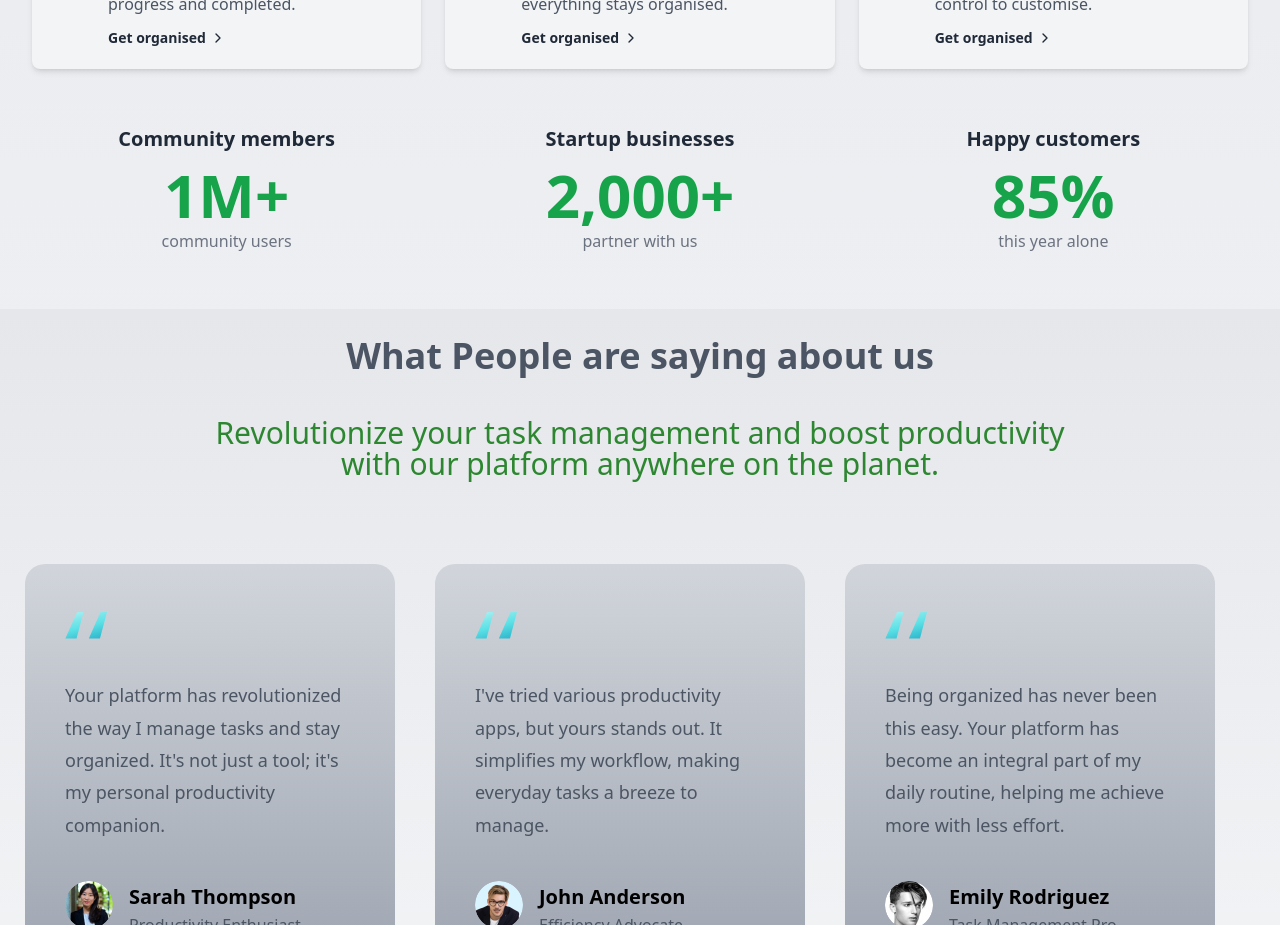
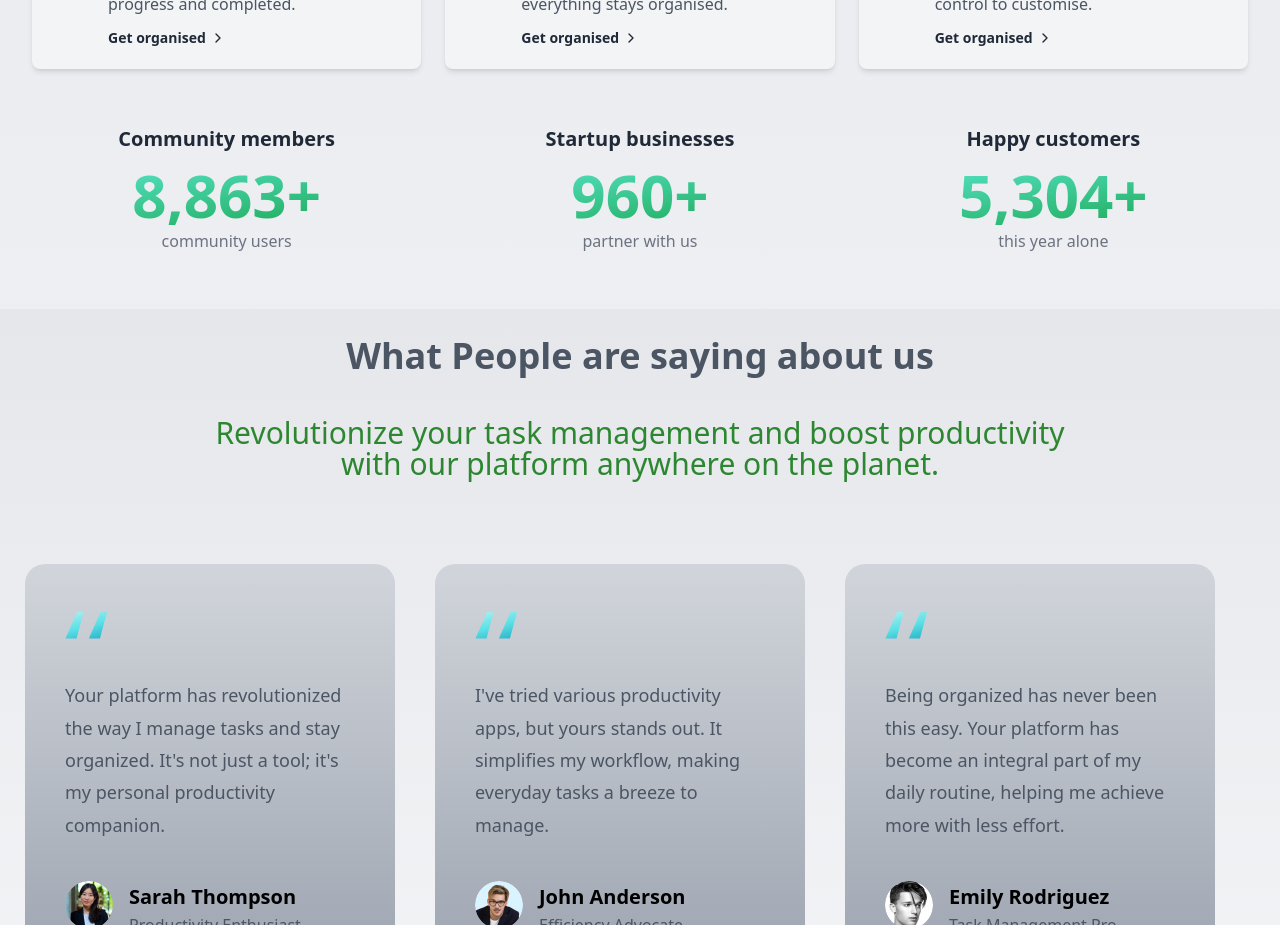
Before and after one commit to chingu-voyages/v47-tier2-team-10, a React (Create React App) app in the folder v47-client/: page / in a window 1280 px wide. Shown: the part 1200-2125 px from the top of the page. Built offline with nearby package versions, Linux system fonts and the light colour scheme.

Commit message:
animate number count

```diff
--- /dev/null
+++ b/v47-client/src/components/landing/features/Stat.jsx
@@ -0,0 +1,15 @@
+import React, { useRef } from 'react';
+import useScrollTriggeredCountUp from './useScrollTriggeredCountUp'
+
+export default function Stat({stat}) {
+    const ref = useRef(null);
+    const count = useScrollTriggeredCountUp(ref, stat.number);
+
+    return (
+        <div className='text-center'>
+            <h4 class="text-lg sm:text-xl font-semibold text-gray-800 dark:text-gray-200">{stat.title}</h4>
+            <p ref={ref} class="mt-2 sm:mt-3 text-4xl sm:text-6xl font-bold text-transparent bg-clip-text bg-gradient-to-br from-teal-300 to-green-600">{count.toLocaleString()}+</p>
+            <p class="mt-1 text-gray-500">{stat.text}</p>
+        </div>
+    )
+}
--- a/v47-client/src/components/landing/features/Stats.jsx
+++ b/v47-client/src/components/landing/features/Stats.jsx
@@ -1,21 +1,22 @@
 import React from 'react'
+import Stat from './Stat'
 
 // credit to https://www.preline.co/examples/features-stats.html and https://www.notion.so/
 
 const statsData = [
     {
         title: 'Community members',
-        number: '1M+',
+        number: 8863,
         text: 'community users'
     },
     {
         title: 'Startup businesses',
-        number: '2,000+',
+        number: 960,
         text: 'partner with us'
     },
     {
         title: 'Happy customers',
-        number: '85%',
+        number: 5304,
         text: 'this year alone'
     },
 ]
@@ -40,14 +41,3 @@ export default function Stats() {
     </div>
   )
 }
-
-
-function Stat({stat}) {
-    return (
-        <div className='text-center'>
-            <h4 class="text-lg sm:text-xl font-semibold text-gray-800 dark:text-gray-200">{stat.title}</h4>
-            <p class="mt-2 sm:mt-3 text-4xl sm:text-6xl font-bold text-green-600">{stat.number}</p>
-            <p class="mt-1 text-gray-500">{stat.text}</p>
-        </div>
-    )
-}
--- /dev/null
+++ b/v47-client/src/components/landing/features/useScrollTriggeredCountUp.js
@@ -0,0 +1,59 @@
+import React, { useCallback, useEffect, useRef, useState } from 'react'
+
+// credit to https://medium.com/@hadonglee/title-creating-a-scroll-triggered-count-up-animation-in-react-abde03366e0d
+
+const easeOutExpo = (t) => {
+    return t === 1 ? 1 : 1 - Math.pow(2, -10 * t)
+  }
+
+export default function useScrollTriggeredCountUp(
+    ref,
+    end,
+    duration = 2000
+  ) {
+    const [count, setCount] = useState(0)
+    const isCounting = useRef(false)
+    const frameRate = 1000 / 60
+    const totalFrames = Math.round(duration / frameRate)
+
+    const handleScroll = useCallback(
+      ([entry]) => {
+        if (entry.isIntersecting && !isCounting.current) {
+          isCounting.current = true
+          let frame = 0
+
+          const counter = setInterval(() => {
+            frame++
+            const progress = easeOutExpo(frame / totalFrames)
+            setCount(Math.round(end * progress))
+
+            if (frame === totalFrames) {
+              clearInterval(counter)
+              isCounting.current = false
+            }
+          }, frameRate)
+        } else {
+          isCounting.current = false
+          setCount(0)
+        }
+      },
+      [end, frameRate, totalFrames]
+    )
+
+    useEffect(() => {
+      const observer = new IntersectionObserver(handleScroll, { threshold: 0.7 })
+      const currentRef = ref.current
+
+      if (currentRef) {
+        observer.observe(currentRef)
+      }
+
+      return () => {
+        if (currentRef) {
+          observer.unobserve(currentRef)
+        }
+      }
+    }, [handleScroll, ref])
+
+    return count
+  }
```
